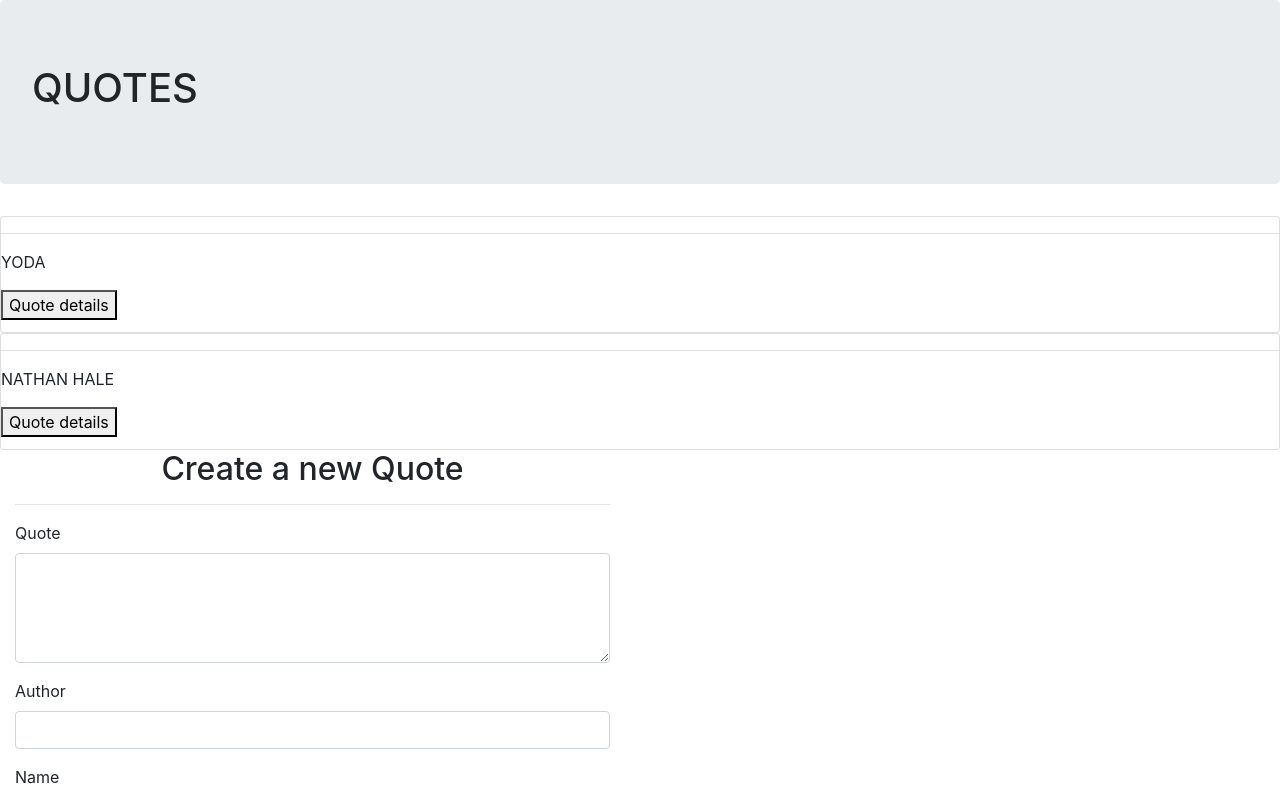
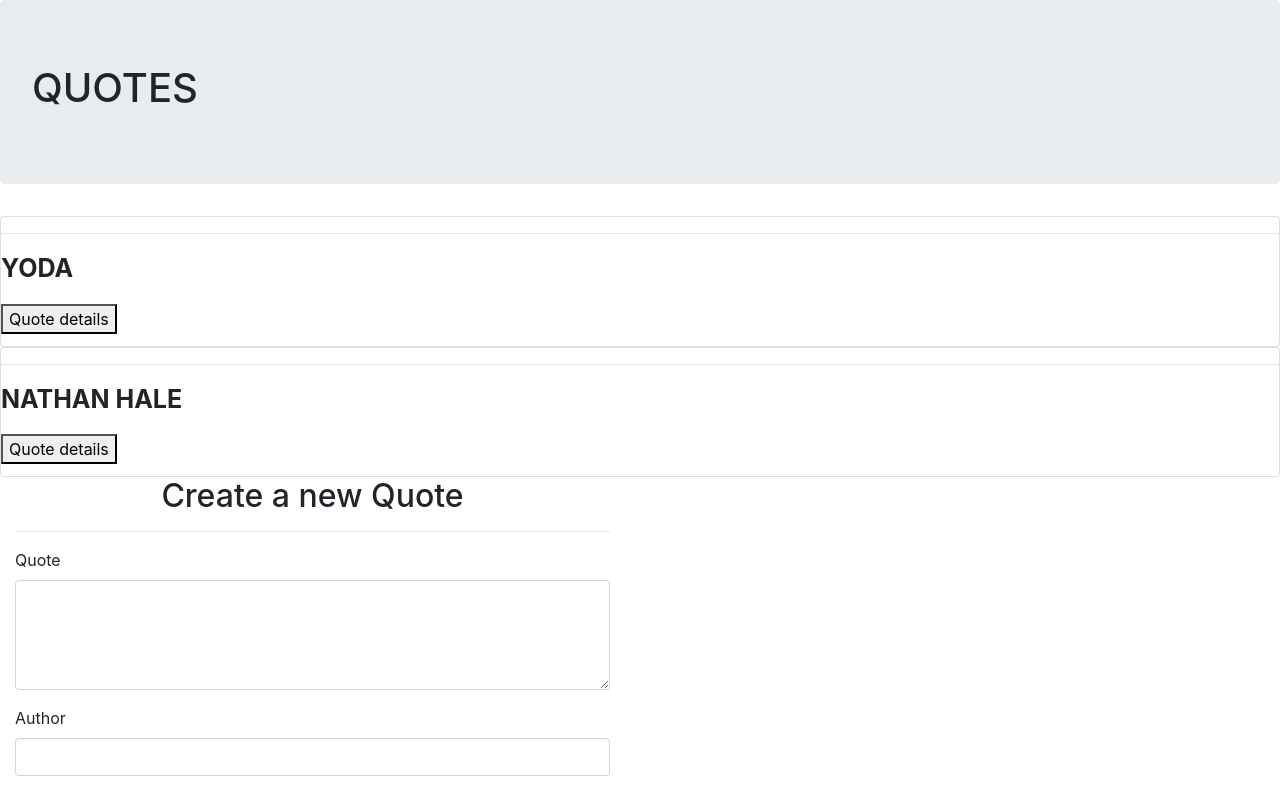
Before and after one commit to derrokip34/Quotes, an Angular app: page / in a window 1280 px wide. Shown: the top 795 px of the page. Built offline with nearby package versions, Linux system fonts and the light colour scheme.

Commit message:
Increse author's name size

```diff
--- a/src/app/quote/quote.component.html
+++ b/src/app/quote/quote.component.html
@@ -4,7 +4,7 @@
 <div class="card" *ngFor='let quote of quotes;let i = index'>
     <hr>
     <div class="card-title">
-        <p>{{quote.author|uppercase}}</p>
+        <p style="font-weight: bold;font-size: 25px;">{{quote.author|uppercase}}</p>
         <button (click)='toggleDetails(i)'>Quote details</button>
         <app-quote-details *ngIf='quote.showDetails' [quote]='quote' (isComplete) = 'deleteQuote($event,i)'></app-quote-details>
     </div>
```
